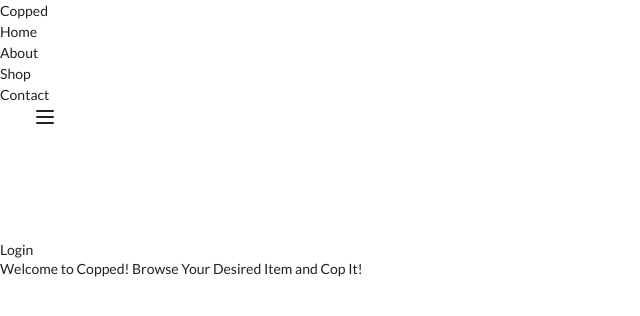
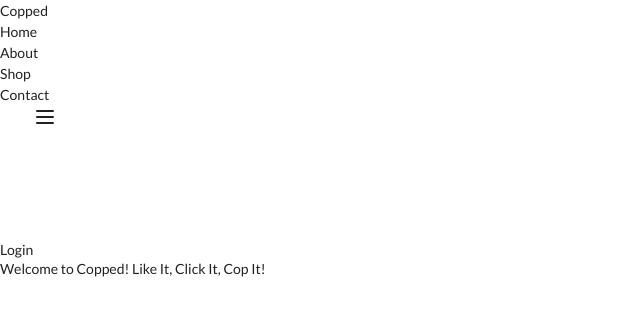
Before and after one commit to WillPabs/shopping-cart, a React (Create React App) app: page / in a window 1280 px wide. Shown: the top 316 px of the page, without its empty margins (0-640 px from the left). Built offline with nearby package versions, Linux system fonts and the light colour scheme; no server answers; what @material-tailwind/react would draw is missing.

Commit message:
change banner

```diff
--- a/src/components/Homepage.js
+++ b/src/components/Homepage.js
@@ -8,7 +8,7 @@
 			variant="h1"
 			className="justify-center text-center mx-auto max-w-screen-xl py-2 px-4 lg:px-8 lg:py-4"
 		>
-			Welcome to Copped! Browse Your Desired Item and Cop It!
+			Welcome to Copped! Like It, Click It, Cop It!
 		</Typography>
 	);
 
```
